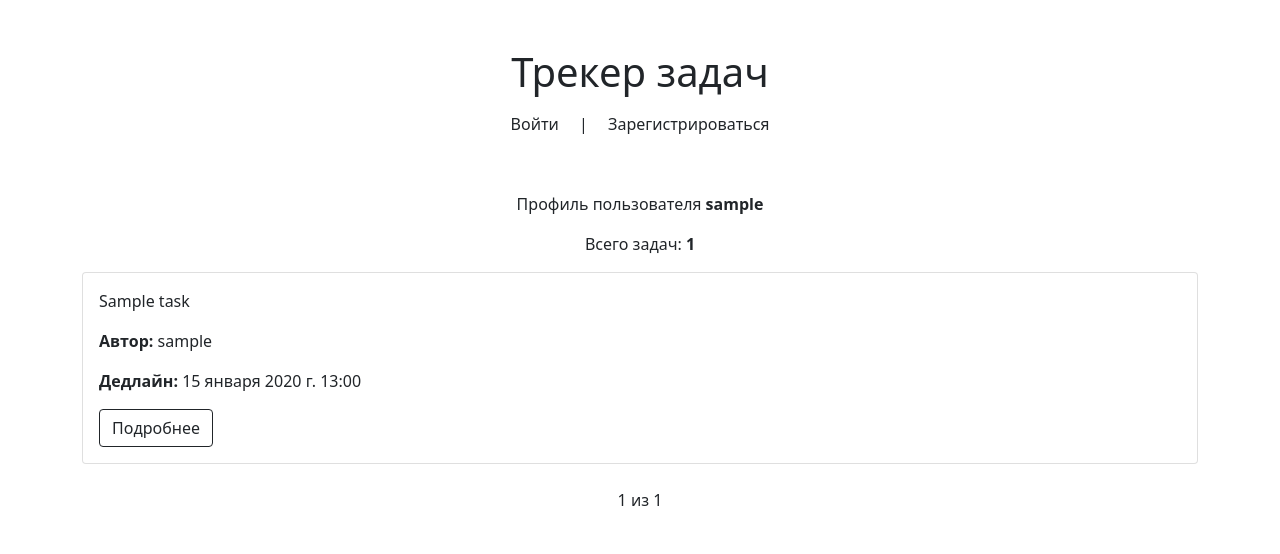
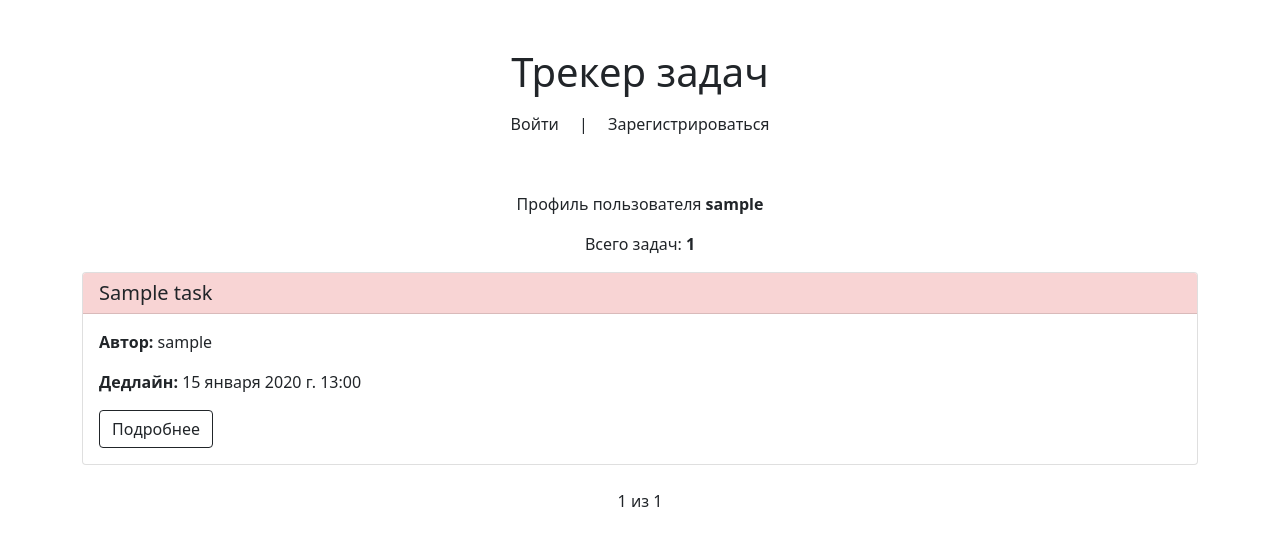
Before and after one commit to trsv-dev/simple_task_tracker, a Django app: a page that uses backend/templates/tasks/profile.html in a window 1280 px wide. Shown: the top 554 px of the page. Run offline with Django 4.2, Linux system fonts and the light colour scheme; tables that the repository leaves empty hold one stand-in row (values such as "Sample post"); parts of the project's set-up code (start-up, migrations or seed data) failed here and were passed over; some libraries are stand-ins or nearby versions.

Commit message:
Small changes in templates.

```diff
--- /dev/null
+++ b/backend/templates/includes/task_title_colors.html
@@ -0,0 +1,7 @@
+{% if task.priority == 'Высокий' %}
+    <h5 class="card-header" style='background-color: #f8d4d4;'>{{ task.title }}</h5>
+{% elif task.priority == 'Низкий' %}
+    <h5 class="card-header" style='background-color: #c6e0c6;'>{{ task.title }}</h5>
+{% elif task.priority == 'Средний' %}
+    <h5 class="card-header" style='background-color: rgba(149,194,245,0.3);'>{{ task.title }}</h5>
+{% endif %}
--- a/backend/templates/tasks/profile.html
+++ b/backend/templates/tasks/profile.html
@@ -8,16 +8,18 @@
         <p>Всего задач:<strong> {{ tasks.count }} </strong></p>
     </section>
 
-    <div class="card">
-      <div class="card-body">
     <section class="task-list">
       {% if tasks %}
         {% for task in page_obj %}
+        <div class="card">
+            {% include 'includes/task_title_colors.html' %}
+        <div class="card-body">
           <div class="task-item">
-                <p>{{ task.title|truncatechars_html:150 }}</p>
             {% include 'tasks/short_detail.html' %}
             <br>
-                {% if not forloop.last %}<hr>{% endif %}
+<!--                {% if not forloop.last %}<hr>{% endif %}-->
+          </div>
+        </div>
         </div>
         {% endfor %}
       {% else %}
@@ -27,8 +29,7 @@
       {% endif %}
     </section>
   </div>
-    </div>
-  </div>
+
   <div class="pagination justify-content-center align-items-center mt-4">
     <span class="step-links">
     {% if page_obj %}
```
Lines whose indentation alone changed are shown as unchanged.
